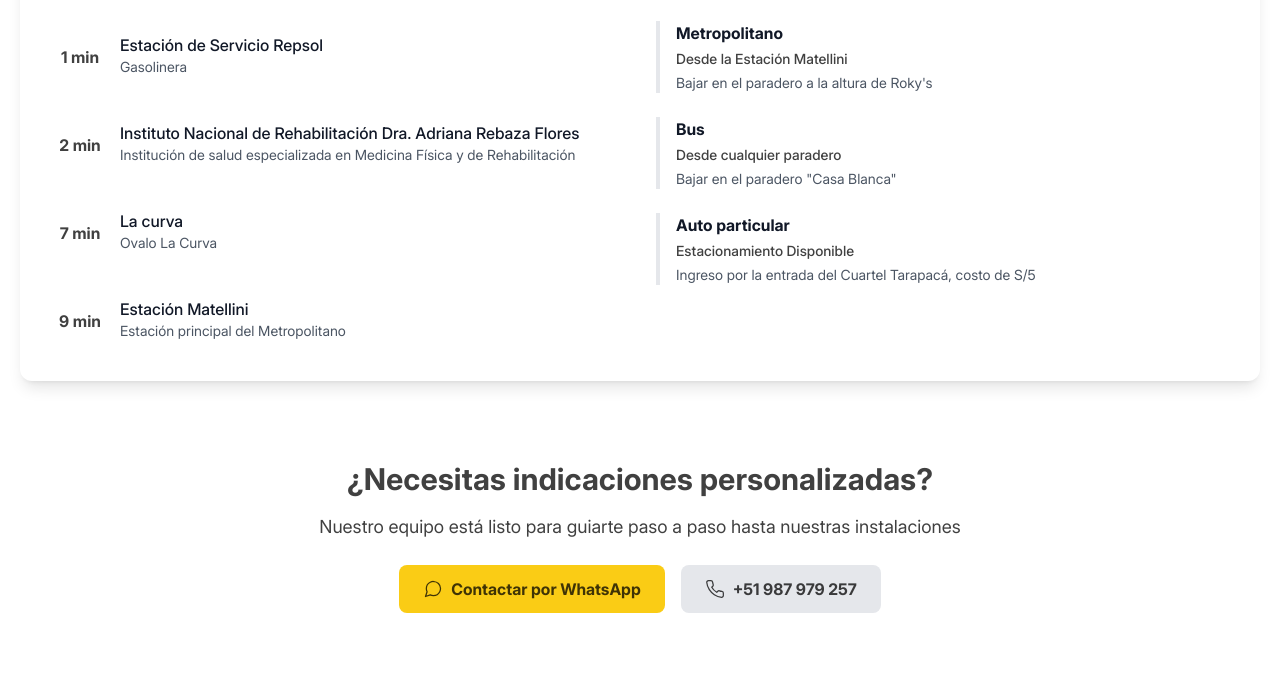
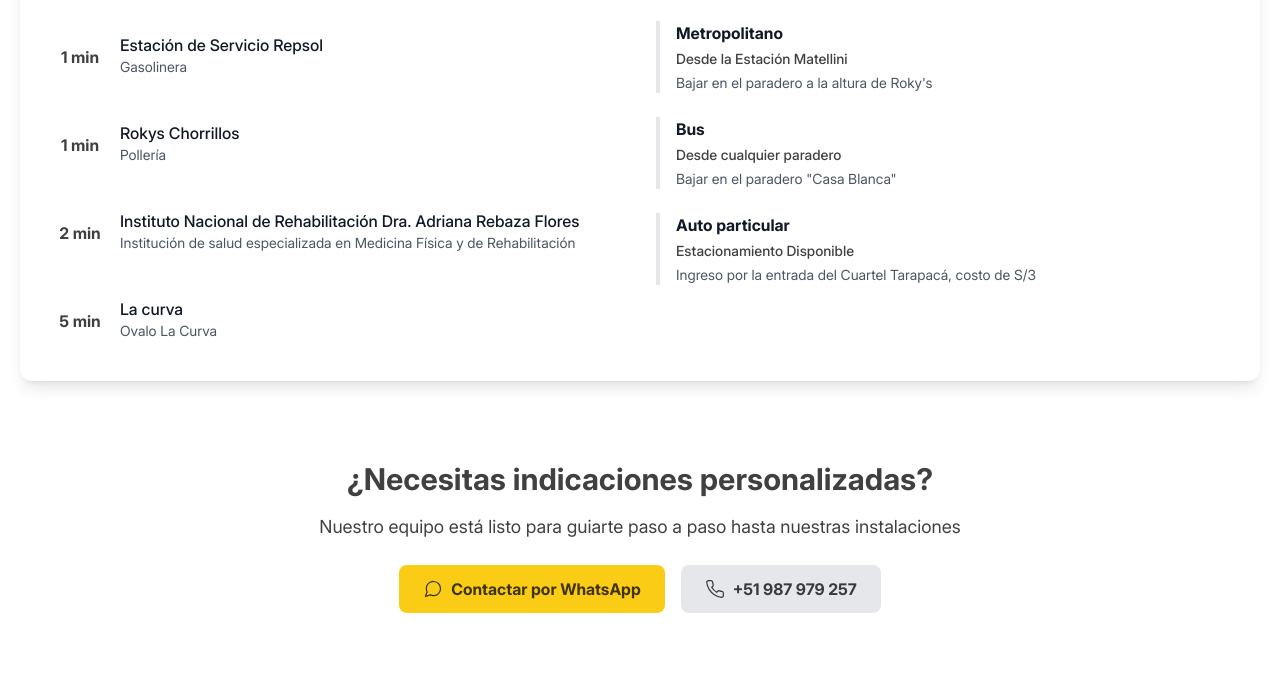
Before and after one commit to mxuriciocm/cantolao-chorrillos, an Astro site: page /ubicacion in a window 1280 px wide. Shown: the part 946-1630 px from the top of the page. Built offline with nearby package versions, Linux system fonts and the light colour scheme; Astro itself is replaced by a stand-in of ours.

Commit message:
feat: update FAQ component imports and styling; adjust transport instructions and add new landmark

```diff
--- a/src/consts.ts
+++ b/src/consts.ts
@@ -168,7 +168,7 @@ export const TRANSPORT: Transport = [
   {
     type: 'Auto particular',
     details: 'Estacionamiento Disponible',
-    instructions: 'Ingreso por la entrada del Cuartel Tarapacá, costo de S/5',
+    instructions: 'Ingreso por la entrada del Cuartel Tarapacá, costo de S/3',
   }
 ]
 
@@ -179,19 +179,19 @@ export const LANDMARK: Landmark = [
     description: 'Gasolinera'
   },
   {
+    name: 'Rokys Chorrillos',
+    distance: '1 min',
+    description: 'Pollería'
+  },
+  {
     name: 'Instituto Nacional de Rehabilitación Dra. Adriana Rebaza Flores',
     distance: '2 min',
     description: 'Institución de salud especializada en Medicina Física y de Rehabilitación'
   },
   {
     name: 'La curva',
-    distance: '7 min',
+    distance: '5 min',
     description: 'Ovalo La Curva'
-  },
-  {
-    name: 'Estación Matellini',
-    distance: '9 min',
-    description: 'Estación principal del Metropolitano'
   },
 ]
 
```
Also changed, not shown: src/components/Faq.astro (+5 -15 lines), 1 other file.
